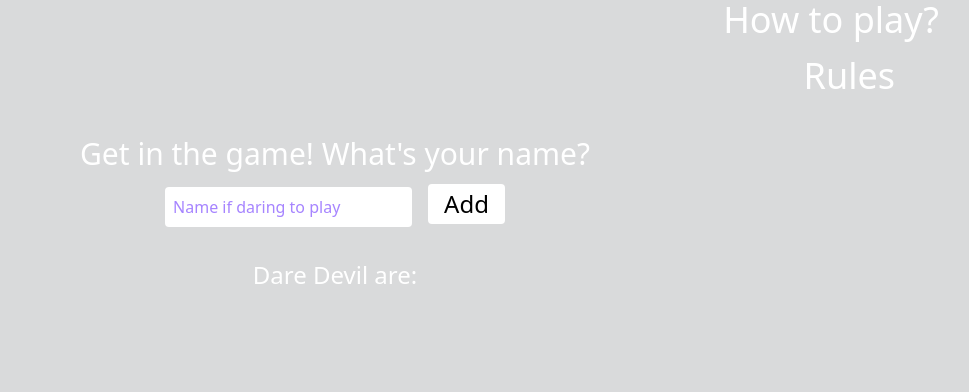
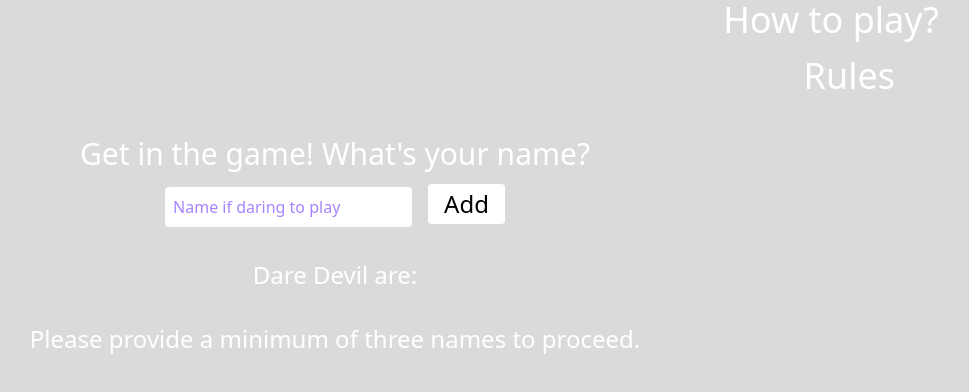
Before and after one commit to Tanmay7100Jain/Which-color, a React (Vite) app: page / in a window 1280 px wide. Both pictures are taken after a click on the picture 640 px from the left and 288 px from the top of the page. Shown: the top 392 px of the page, without its empty margins (305-1274 px from the left). Built offline with nearby package versions, Linux system fonts and the light colour scheme.

Commit message:
Gameplay com

```diff
--- a/src/App.tsx
+++ b/src/App.tsx
@@ -1,6 +1,8 @@
 import React, { useState } from "react";
 import getRandomColor from "./Components/getRandomColor";
 import Gameplay from "./Components/Gameplay";
+import Starting from "./Components/Starting";
+import Start from "./Components/Start";
 function App() {
   const [isClicked, setIsClicked] = useState(false);
   const bgColor = getRandomColor();
@@ -19,7 +21,7 @@ function App() {
             className="h-80 w-80 mt-32 bg-black cursor-pointer"
             src="img3.png"
             alt="logo"
-          />
+            />
         </div>
       ) : (
         <Gameplay />
--- a/src/Components/Gameplay.tsx
+++ b/src/Components/Gameplay.tsx
@@ -1,5 +1,7 @@
 import React, { useState } from "react";
-
+import Start from "./Start";
+import NotStart from "./NotStart";
+import Starting from "./Starting";
 const Gameplay = () => {
   const [players, setPlayers] = useState([]);
   const [playerName, setPlayerName] = useState("");
@@ -57,7 +59,8 @@ const Gameplay = () => {
           ))}
         </ul>
       </div>
-      {setPlayers === 4 ? "Start" : ""}
+      {players.length >= 3 ? (<Start/>) : (<NotStart/>)}
+
     </>
   );
 };
--- /dev/null
+++ b/src/Components/NotStart.tsx
@@ -0,0 +1,9 @@
+import React from 'react'
+
+const NotStart = () => {
+  return (
+    <div className='text-white text-2xl mt-8 text-center'>Please provide a minimum of three names to proceed.</div>
+  )
+}
+
+export default NotStart
--- /dev/null
+++ b/src/Components/Start.tsx
@@ -0,0 +1,26 @@
+
+import { useState } from "react";
+import Starting from "./Starting";
+const Start = () => {
+  const [started, setStarted] = useState(false);
+
+  const HandleChange = () => {
+    setStarted(true);
+  };
+
+  return (
+    <>
+      {started ? (
+        <Starting />
+      ) : (
+        <div
+          className="text-center text-black cursor-pointer text-2xl h-8 w-20 mx-auto mt-5 rounded-4xl bg-white"
+          onClick={HandleChange}
+        >
+          Start
+        </div>
+      )}
+    </>
+  );
+};
+export default Start;
--- /dev/null
+++ b/src/Components/Starting.tsx
@@ -0,0 +1,6 @@
+import React from "react";
+
+const Starting = () => {
+  return <div>Game Started! This is Starting page.</div>;
+};
+export default Starting;
```
